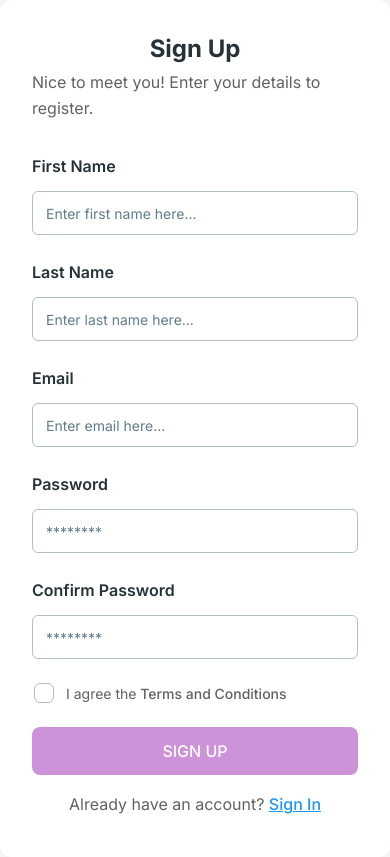
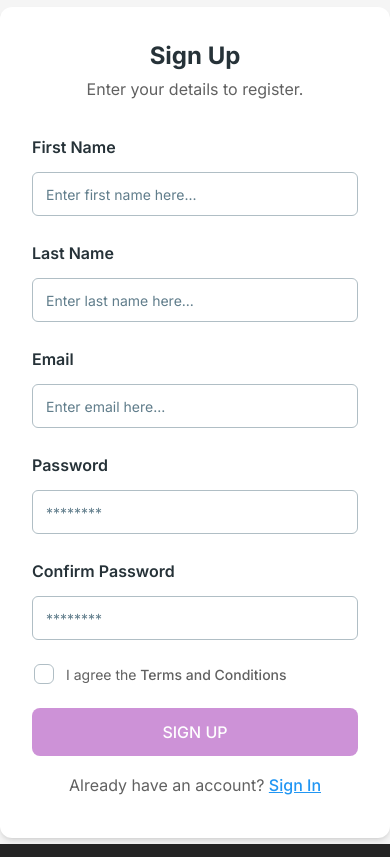
Before and after one commit to myco27/grg_admin, a React (Vite) app: page /admin/signup in a window 390 px wide. Built offline with nearby package versions, Linux system fonts and the light colour scheme; no server answers.

Commit message:
chore: Update meta viewport settings for better mobile responsiveness

```diff
--- a/src/pages/Signup.jsx
+++ b/src/pages/Signup.jsx
@@ -56,12 +56,12 @@ function Signup() {
 
   return (
     <div className="flex items-center justify-center min-h-screen bg-gray-100">
-      <Card color="white" shadow={false} className="p-8 w-[500px] items-center">
+      <Card color="white" className="p-8 w-[500px] items-center">
         <Typography variant="h4" color="blue-gray" className="font-bold">
           Sign Up
         </Typography>
         <Typography color="gray" className="mt-1 font-normal">
-          Nice to meet you! Enter your details to register.
+          Enter your details to register.
         </Typography>
         <form className="mt-8 mb-2 w-full" onSubmit={handleSubmit}>
           <div className="mb-1 flex flex-col gap-6">
```
